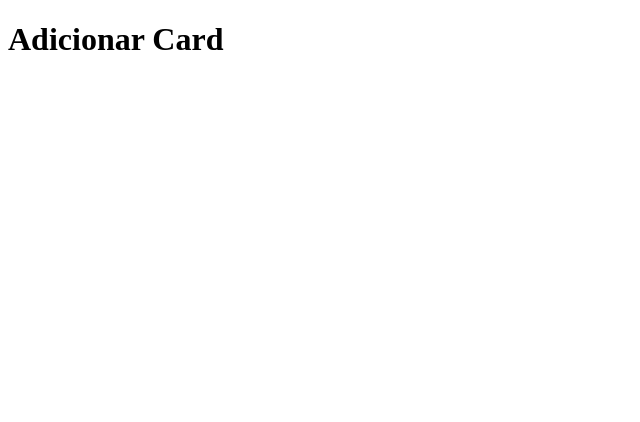
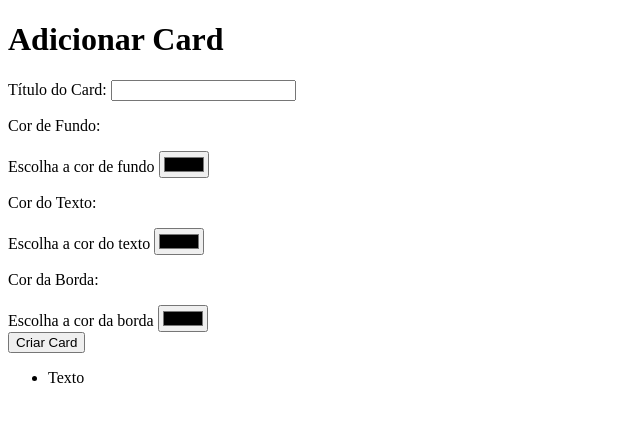
Before and after one commit to kauasilvandrade/adicionar-card, a plain HTML site: page index.html in a window 1280 px wide. Shown: the whole page, without its empty margins (0-640 px from the left). Drawn offline with Linux system fonts and the light colour scheme.

Commit message:
Terminei de estruturar o html

```diff
--- a/index.html
+++ b/index.html
@@ -6,31 +6,66 @@
     <title>Adicionar Card</title>
 </head>
 <body>
+    <!-- CONTEÚDO -->
     <main class="conteudo">
 
         <div class="container">
 
             <h1>Adicionar Card</h1>
 
+            <!-- SEÇÃO DE CRIAR CARDS -->
             <section class="secaoCriarCard">
-                <!--
-                    TEM QUE ADICIONAR:
-                    - TEXTO
-                    - COR DA BORDA
-                    - COR DE FUNDO
-                    - COR DA FONTE
-                 -->
 
+                <div class="secaoCriarCard__inputs">
+
+                    <!-- CRIAÇÃO -->
+                    <div class="inputBox">
+                        <label for="tituloCard">Título do Card: </label>
+                        <input type="text" name="tituloCard" id="tituloCard">
+                    </div>
+
+                    <div class="inputBox">
+                        <p>Cor de Fundo: </p>
+                        <label for="corFundoCard">Escolha a cor de fundo</label>
+                        <input type="color" name="corFundoCard" id="corFundoCard">
+                    </div>
+
+                    <div class="inputBox">
+                        <p>Cor do Texto: </p>
+                        <label for="corTextoCard">Escolha a cor do texto</label>
+                        <input type="color" name="corTextoCard" id="corTextoCard">
+                    </div>
+
+                    <div class="inputBox">
+                        <p>Cor da Borda: </p>
+                        <label for="corBordaCard">Escolha a cor da borda</label>
+                        <input type="color" name="corBordaCard" id="corBordaCard">
+                    </div>
+
+                    <button class="btnCriar">Criar Card</button>
+
+                </div>
 
             </section>
 
+            <!-- SEÇÃO DE MOSTRAR OS CARD CRIADOS -->
             <section class="secaoMostrarCard">
 
+                <ul class="secaoMostrarCard__listaCards">
+
+                    <li class="listaCards__cardItem">
+
+                        <p>Texto</p>
+
+                    </li>
+
+                </ul>
 
             </section>
 
         </div>
 
     </main>
+
 </body>
 </html>
```
